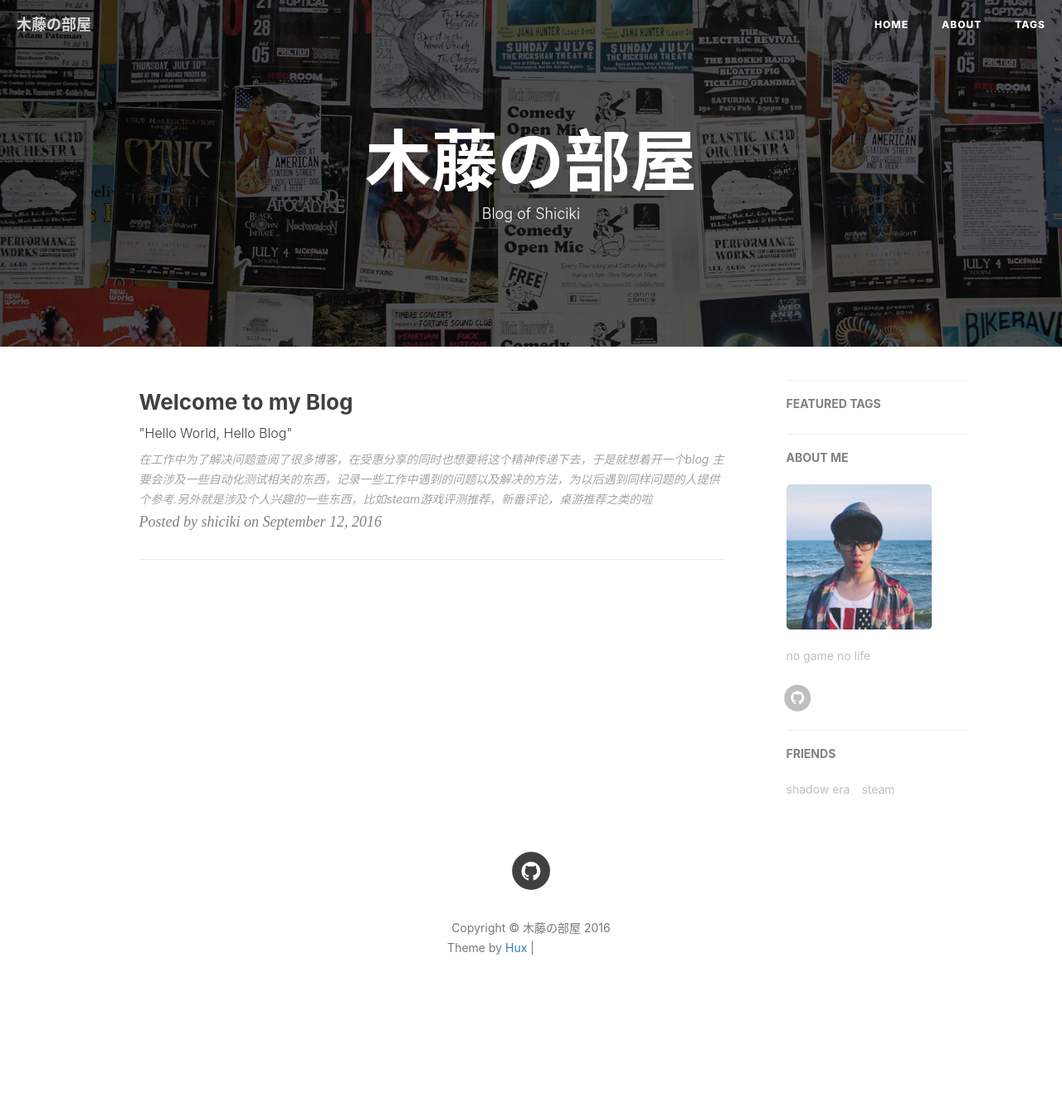
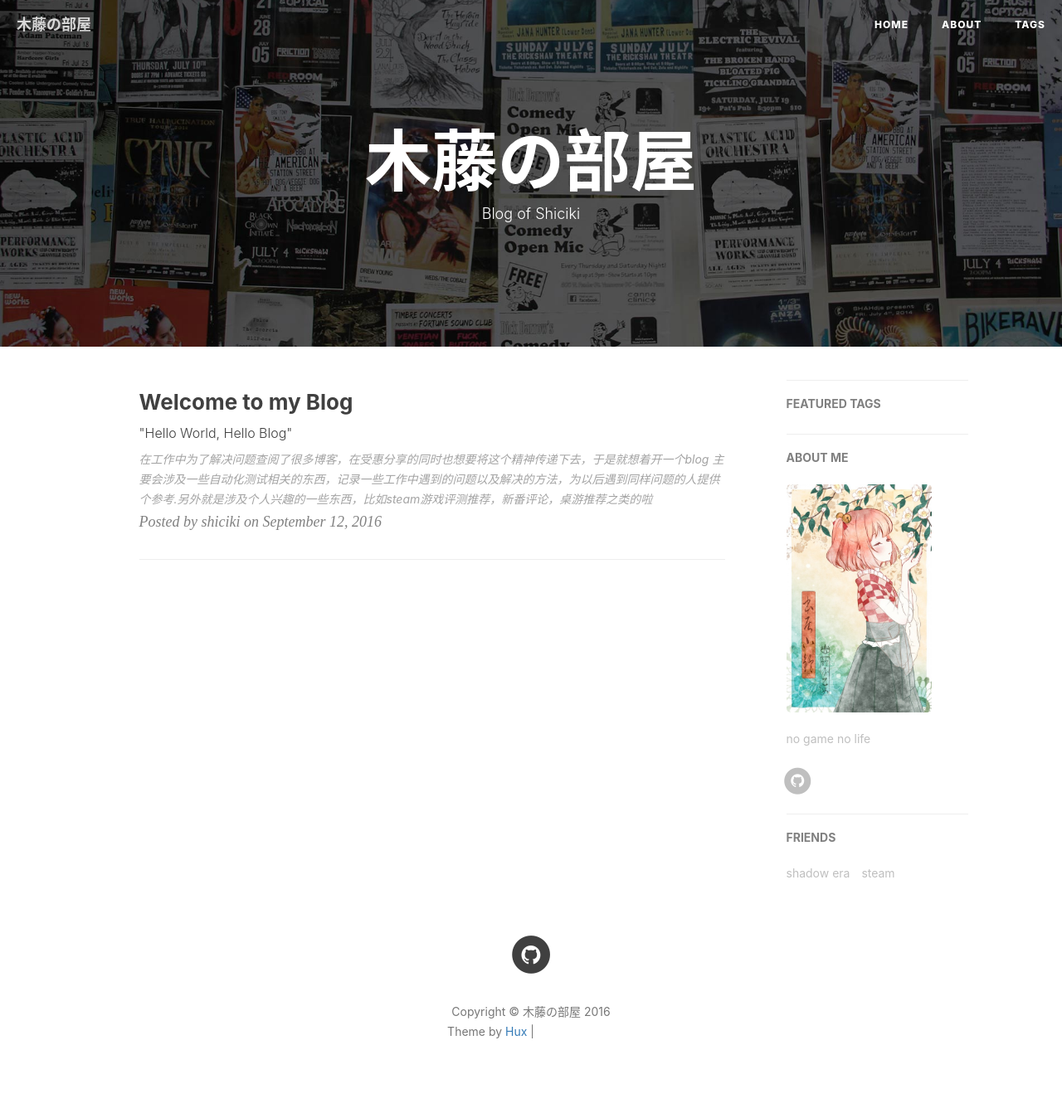
Before and after one commit to shiciki/blog, a Jekyll site: the page built from index.html, in a window 1280 px wide. Shown: the whole page at 83% size. Built offline with Jekyll 4.4.1, drawn with Linux system fonts in a browser that asks for light colours; nearby versions of some CDN libraries; the list of posts is cut into pages by our own code; comment, search, counter and statistics services are not loaded; before the commit the page ends 1247 px from its top, so only the background shows below that; grey boxes are pictures that could not be loaded.

Commit message:
b6
add photo

```diff
--- a/_config.yml
+++ b/_config.yml
@@ -69,7 +69,7 @@
 # Sidebar settings
 sidebar: true                           # whether or not using Sidebar.
 sidebar-about-description: "no game no life"
-sidebar-avatar: /img/avatar-hux.jpg      # use absolute URL, seeing it's used in both `/` and `/about/`
+sidebar-avatar: /img/kosuzu.jpg      # use absolute URL, seeing it's used in both `/` and `/about/`
 
 
 
```
Also changed, not shown: img/avatar-hux.jpg (deleted), img/kosuzu.jpg (added).
